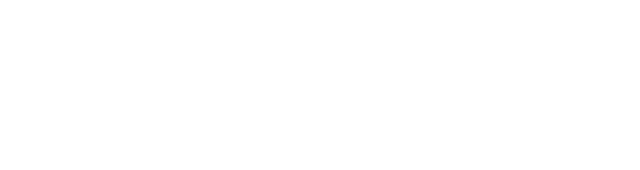
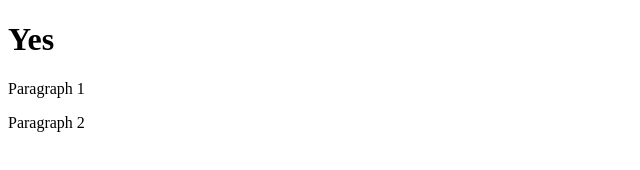
Before and after one commit to ACorolla/tutor-vue, a plain HTML site: page demo/v-if.html in a window 1280 px wide. Shown: the whole page, without its empty margins (0-640 px from the left). Drawn offline with Linux system fonts and the light colour scheme.

Commit message:
[feat] add template v-if

```diff
--- a/demo/v-if.html
+++ b/demo/v-if.html
@@ -3,17 +3,23 @@
 <head>
     <meta charset="UTF-8">
     <title>v-if</title>
+</head>
+<body>
     <div class="app">
+        <template v-if="ok">
+            <h1>Yes</h1>
+            <p>Paragraph 1</p>
+            <p>Paragraph 2</p>
+        </template>
         <p v-if="seen">现在你看到我了</p>
     </div>
-</head>
-<body>
     <script src="../vue.js"></script>
     <script>
         var app = new Vue({
           el: '.app',
           data: {
-            seen: false
+            seen: false,
+            ok: true
           }
         })
     </script>
```
